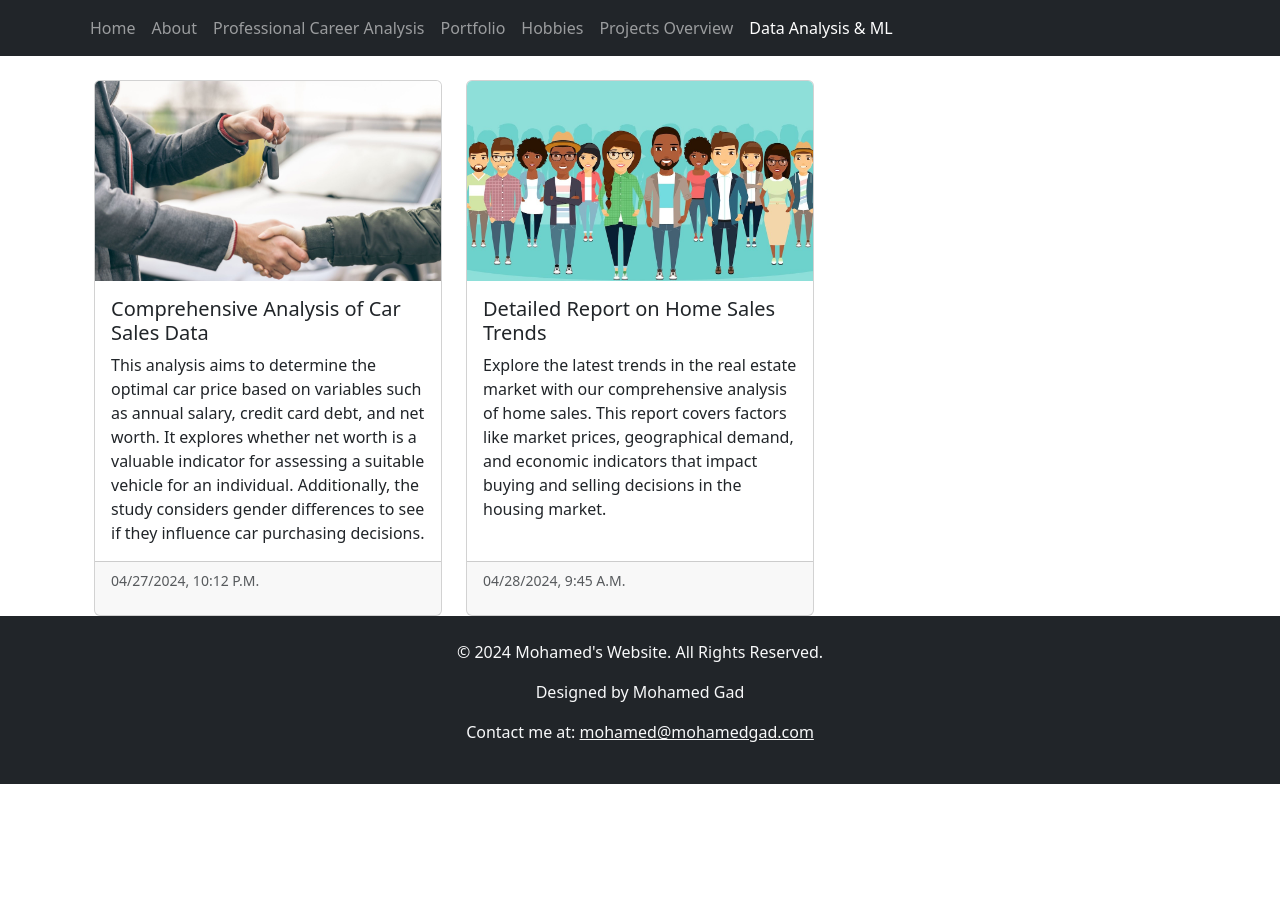
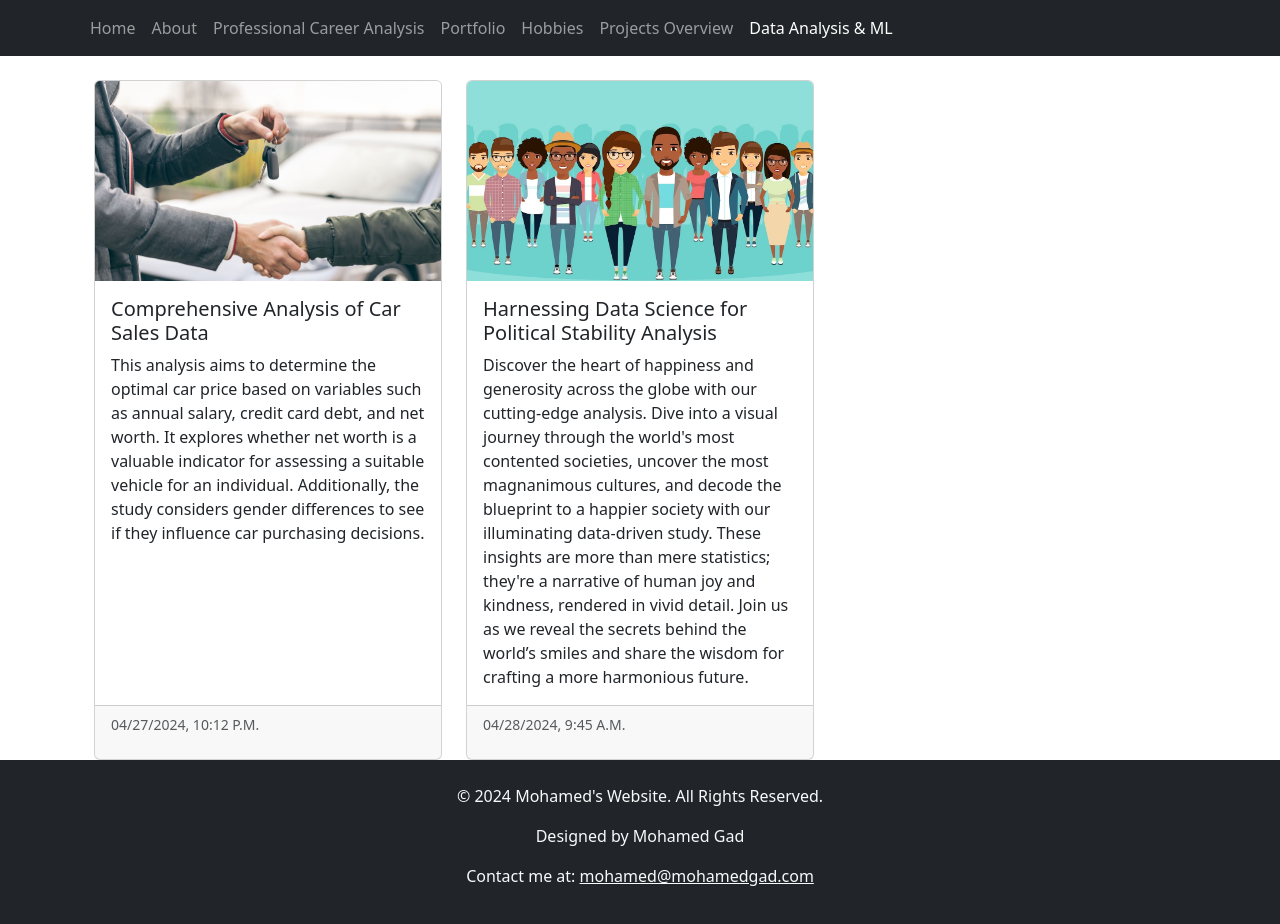
Before and after one commit to OldAlexhub/mohamedgad, a React (Create React App) app: page /articles in a window 1280 px wide. Shown: the top 924 px of the page. Before the commit the page ends 800 px from the top, so only its background shows below. Built offline with nearby package versions, Linux system fonts and the light colour scheme.

Commit message:
add a snippet

```diff
--- a/src/routes/Articles.jsx
+++ b/src/routes/Articles.jsx
@@ -47,14 +47,18 @@ const Articles = () => {
               <Card.Img variant="top" src={SOC} alt="Home sales insights" />
               <Card.Body>
                 <Card.Title className="text-dark">
-                  Detailed Report on Home Sales Trends
+                  Harnessing Data Science for Political Stability Analysis
                 </Card.Title>
                 <Card.Text>
-                  Explore the latest trends in the real estate market with our
-                  comprehensive analysis of home sales. This report covers
-                  factors like market prices, geographical demand, and economic
-                  indicators that impact buying and selling decisions in the
-                  housing market.
+                  Discover the heart of happiness and generosity across the
+                  globe with our cutting-edge analysis. Dive into a visual
+                  journey through the world's most contented societies, uncover
+                  the most magnanimous cultures, and decode the blueprint to a
+                  happier society with our illuminating data-driven study. These
+                  insights are more than mere statistics; they're a narrative of
+                  human joy and kindness, rendered in vivid detail. Join us as
+                  we reveal the secrets behind the world’s smiles and share the
+                  wisdom for crafting a more harmonious future.
                 </Card.Text>
               </Card.Body>
               <Card.Footer>
```
